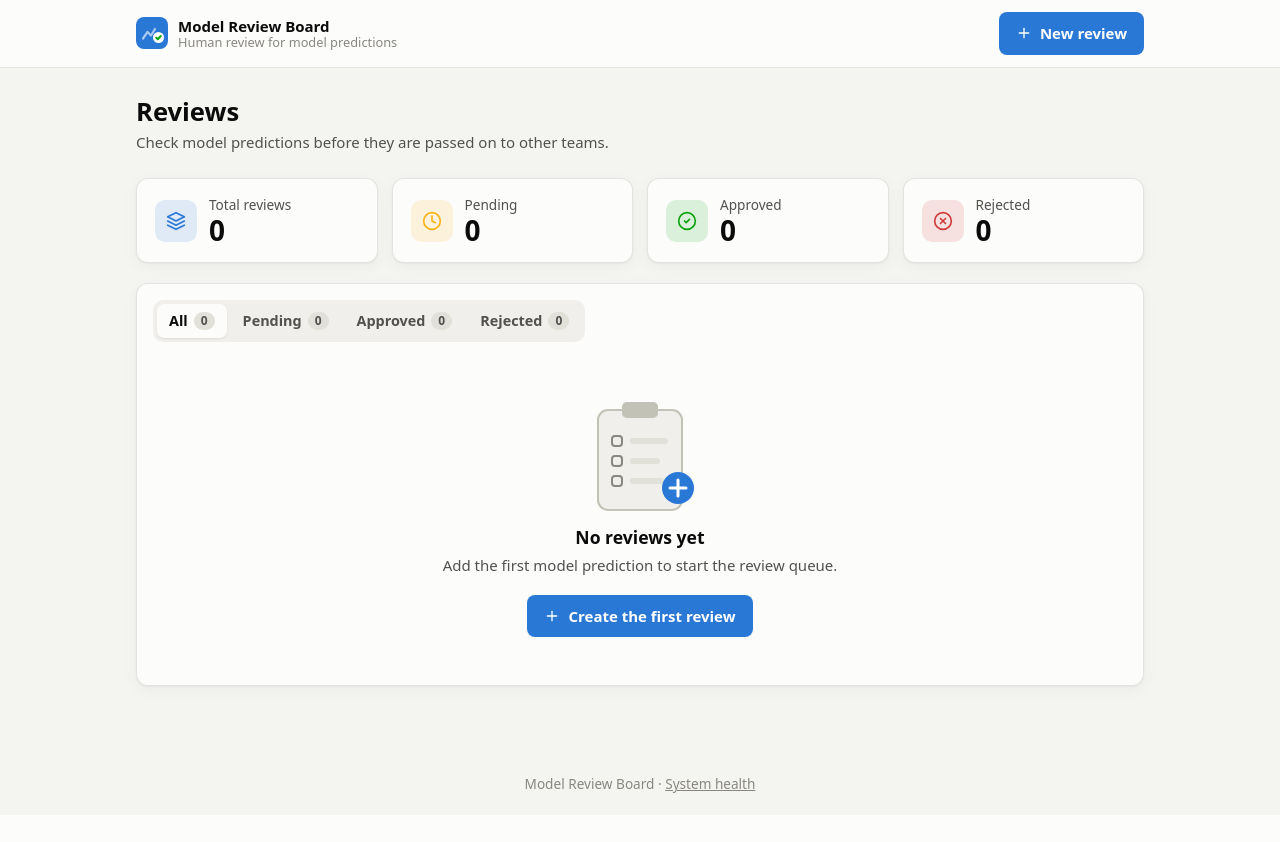
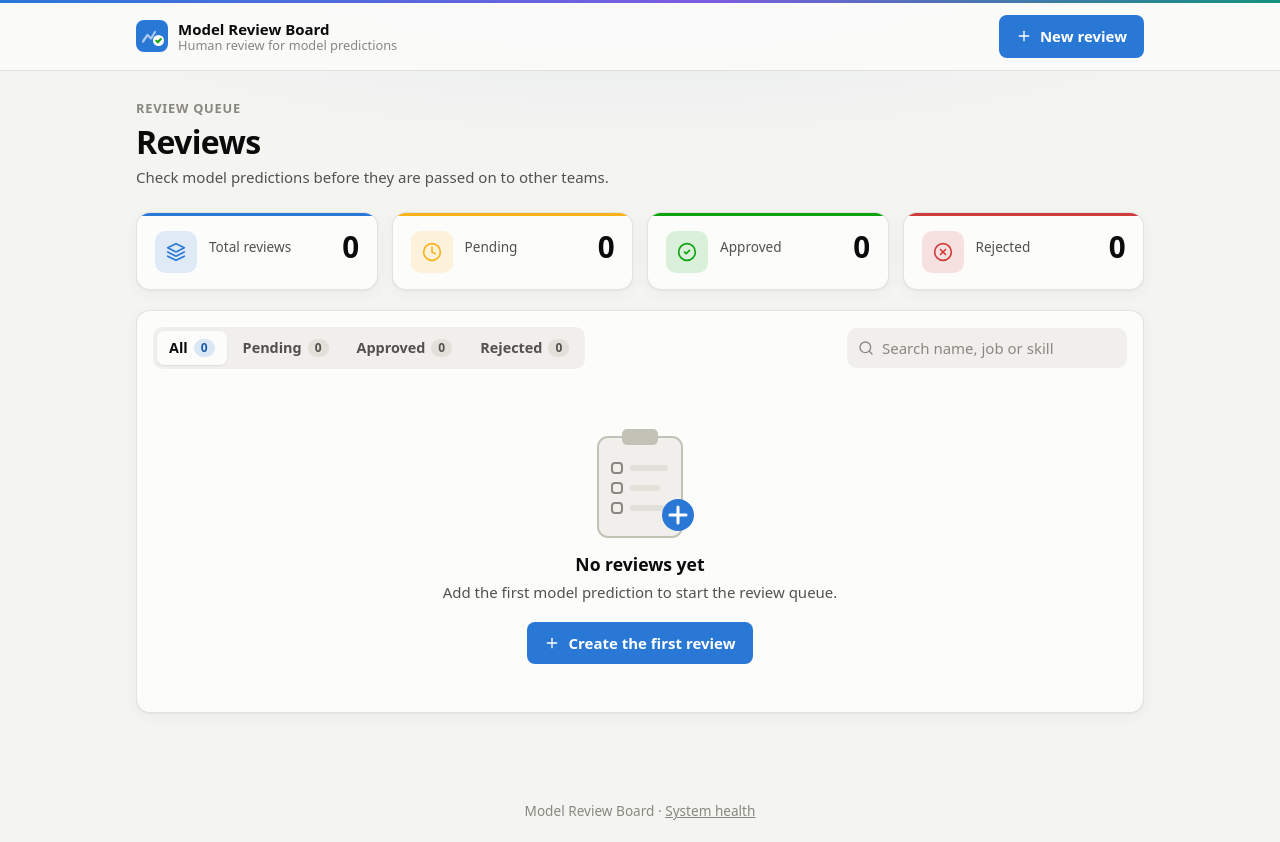
Before and after one commit to jeevan516/model-review-board, a Flask app: page / in a window 1280 px wide. Before the commit the page ends 793 px from the top, so only its background shows below. Run offline with Flask 3, Linux system fonts and the light colour scheme; some libraries are stand-ins or nearby versions.

Commit message:
Add search and avatars, polish dashboard; record Render evidence

```diff
--- a/app/routes.py
+++ b/app/routes.py
@@ -1,7 +1,7 @@
 """Routes for the dashboard, review forms and health check."""
 
 from flask import Blueprint, current_app, flash, redirect, render_template, request, url_for
-from sqlalchemy import func, text
+from sqlalchemy import func, or_, text
 from sqlalchemy.exc import SQLAlchemyError
 
 from . import db
@@ -9,6 +9,21 @@ from .models import DECISIONS, Review
 from .validation import validate_review
 
 bp = Blueprint("reviews", __name__)
+
+AVATAR_TONES = 6
+
+
+@bp.app_template_filter("initials")
+def initials(name: str) -> str:
+    """Up to two initials for an avatar, e.g. 'Priya Sharma' -> 'PS'."""
+    parts = name.replace("-", " ").split()
+    return "".join(part[0] for part in parts[:2]).upper() or "?"
+
+
+@bp.app_template_filter("avatar_tone")
+def avatar_tone(name: str) -> int:
+    """Pick a stable avatar colour so the same name always looks the same."""
+    return sum(map(ord, name)) % AVATAR_TONES
 
 
 def status_totals() -> dict[str, int]:
@@ -28,13 +43,23 @@ def dashboard():
     status = request.args.get("status")
     if status not in DECISIONS:
         status = None
+    # ?q=... searches the case reference, prediction and input summary.
+    q = request.args.get("q", "").strip()
 
     query = db.select(Review).order_by(Review.created_at.desc(), Review.id.desc())
     if status:
         query = query.where(Review.decision == status)
+    if q:
+        query = query.where(
+            or_(
+                Review.case_reference.icontains(q, autoescape=True),
+                Review.prediction.icontains(q, autoescape=True),
+                Review.input_summary.icontains(q, autoescape=True),
+            )
+        )
     reviews = db.session.scalars(query).all()
     return render_template(
-        "dashboard.html", reviews=reviews, totals=status_totals(), status=status
+        "dashboard.html", reviews=reviews, totals=status_totals(), status=status, q=q
     )
 
 
--- a/app/static/style.css
+++ b/app/static/style.css
@@ -23,7 +23,19 @@
   --rejected: #d03b3b;
   --total: #2a78d6;
   --tint: 14%;
-  --radius: 12px;
+  --radius: 14px;
+  --shadow-hover: 0 2px 4px rgba(11, 11, 11, 0.05), 0 10px 28px rgba(11, 11, 11, 0.08);
+  --glow: rgba(42, 120, 214, 0.10);
+  --brand-gradient: linear-gradient(90deg, #2a78d6, #7c5ce0 55%, #14917f);
+
+  /* Avatar tones stay clear of the status colours so a person never reads as a decision. */
+  --tone-0: #5b6ee1;
+  --tone-1: #14917f;
+  --tone-2: #8b5cf6;
+  --tone-3: #0284c7;
+  --tone-4: #64748b;
+  --tone-5: #db2777;
+  --tone-ink-mix: 0%;
 }
 
 @media (prefers-color-scheme: dark) {
@@ -43,6 +55,9 @@
     --meter: #3987e5;
     --total: #3987e5;
     --tint: 20%;
+    --shadow-hover: 0 2px 6px rgba(0, 0, 0, 0.5), 0 10px 28px rgba(0, 0, 0, 0.35);
+    --glow: rgba(57, 135, 229, 0.12);
+    --tone-ink-mix: 45%;
   }
 }
 
@@ -54,7 +69,7 @@ body {
   min-height: 100vh;
   display: flex;
   flex-direction: column;
-  background: var(--page);
+  background: radial-gradient(1100px 380px at 50% -120px, var(--glow), transparent 70%) no-repeat, var(--page);
   color: var(--text);
   font: 15px/1.5 system-ui, -apple-system, "Segoe UI", sans-serif;
   -webkit-font-smoothing: antialiased;
@@ -72,12 +87,14 @@ a { color: var(--accent-ink); }
 
 /* ---------- Header & footer ---------- */
 .site-header {
-  background: var(--surface);
+  background: color-mix(in srgb, var(--surface) 85%, transparent);
+  backdrop-filter: blur(10px);
   border-bottom: 1px solid var(--border);
   position: sticky;
   top: 0;
   z-index: 10;
 }
+.site-header::before { content: ""; display: block; height: 3px; background: var(--brand-gradient); }
 .header-inner {
   max-width: 1040px;
   margin: 0 auto;
@@ -158,6 +175,8 @@ a { color: var(--accent-ink); }
   margin-bottom: 24px;
 }
 .page-head .subtle { margin-top: 4px; }
+.hero h1 { font-size: 2rem; letter-spacing: -0.02em; }
+.title-with-avatar { display: flex; align-items: center; gap: 16px; }
 .head-actions { display: flex; gap: 10px; flex-wrap: wrap; }
 .eyebrow { margin: 0 0 4px; color: var(--muted); font-size: 0.8rem; font-weight: 600; text-transform: uppercase; letter-spacing: 0.06em; }
 
@@ -217,8 +236,10 @@ h1 .badge { font-size: 0.85rem; }
   margin-bottom: 20px;
 }
 .stat {
+  position: relative;
+  overflow: hidden;
   display: grid;
-  grid-template-columns: auto 1fr;
+  grid-template-columns: auto 1fr auto;
   grid-template-rows: auto auto;
   column-gap: 12px;
   align-items: center;
@@ -226,7 +247,22 @@ h1 .badge { font-size: 0.85rem; }
   border: 1px solid var(--border);
   border-radius: var(--radius);
   box-shadow: var(--shadow);
-  padding: 16px 18px;
+  padding: 18px 18px 16px;
+  transition: transform 0.15s, box-shadow 0.15s;
+}
+.stat::before { content: ""; position: absolute; inset: 0 0 auto; height: 3px; background: var(--status); }
+.stat:hover { transform: translateY(-2px); box-shadow: var(--shadow-hover); }
+.stat-share {
+  grid-column: 3;
+  grid-row: 1 / span 2;
+  align-self: start;
+  padding: 2px 8px;
+  border-radius: 999px;
+  background: var(--surface-sunk);
+  color: var(--text-2);
+  font-size: 0.75rem;
+  font-weight: 600;
+  font-variant-numeric: tabular-nums;
 }
 .stat-icon {
   grid-row: span 2;
@@ -239,7 +275,7 @@ h1 .badge { font-size: 0.85rem; }
   color: var(--status);
 }
 .stat-label { color: var(--text-2); font-size: 0.85rem; }
-.stat-value { font-size: 1.75rem; font-weight: 700; line-height: 1.1; }
+.stat-value { font-size: 1.85rem; font-weight: 800; line-height: 1.1; letter-spacing: -0.02em; font-variant-numeric: tabular-nums; }
 
 @media (max-width: 560px) {
   .stats { grid-template-columns: 1fr 1fr; gap: 10px; }
@@ -308,6 +344,40 @@ h1 .badge { font-size: 0.85rem; }
 .tabs a:hover { color: var(--text); }
 .tabs a[aria-current="page"] { background: var(--surface); color: var(--text); box-shadow: 0 1px 2px rgba(0, 0, 0, 0.08); }
 .tab-count { font-size: 0.75rem; padding: 0 7px; border-radius: 999px; background: var(--grid); color: var(--text-2); font-variant-numeric: tabular-nums; }
+.tabs a[aria-current="page"] .tab-count { background: color-mix(in srgb, var(--accent) 16%, var(--surface)); color: var(--accent-ink); }
+
+/* ---------- Search ---------- */
+.search { position: relative; display: flex; align-items: center; flex: 0 1 280px; }
+.search-icon { position: absolute; left: 11px; color: var(--muted); pointer-events: none; }
+.search input { width: 100%; padding: 8px 34px; border-radius: 10px; background: var(--surface-sunk); border-color: transparent; }
+.search input:focus { background: var(--surface); }
+.search input::-webkit-search-cancel-button { display: none; }
+.search-clear { position: absolute; right: 6px; display: grid; place-items: center; width: 24px; height: 24px; border-radius: 6px; color: var(--muted); }
+.search-clear:hover { background: var(--grid); color: var(--text); }
+.result-count { margin: 0; padding: 0 16px 10px; color: var(--text-2); font-size: 0.9rem; }
+@media (max-width: 640px) { .search { flex-basis: 100%; } }
+
+/* ---------- Avatars ---------- */
+.avatar {
+  --tone: var(--tone-0);
+  display: inline-grid;
+  place-items: center;
+  flex-shrink: 0;
+  width: 36px;
+  height: 36px;
+  border-radius: 50%;
+  background: color-mix(in srgb, var(--tone) 16%, var(--surface));
+  color: color-mix(in srgb, var(--tone), #fff var(--tone-ink-mix));
+  font-size: 0.8rem;
+  font-weight: 700;
+  letter-spacing: 0.02em;
+}
+.avatar-lg { width: 56px; height: 56px; font-size: 1.15rem; }
+.avatar[data-tone="1"] { --tone: var(--tone-1); }
+.avatar[data-tone="2"] { --tone: var(--tone-2); }
+.avatar[data-tone="3"] { --tone: var(--tone-3); }
+.avatar[data-tone="4"] { --tone: var(--tone-4); }
+.avatar[data-tone="5"] { --tone: var(--tone-5); }
 
 /* ---------- Table ---------- */
 .list-card { padding: 16px 0 4px; }
@@ -317,8 +387,10 @@ table { width: 100%; border-collapse: collapse; }
 th, td { padding: 12px 16px; text-align: left; border-top: 1px solid var(--grid); vertical-align: middle; }
 th { font-size: 0.75rem; color: var(--muted); font-weight: 600; text-transform: uppercase; letter-spacing: 0.05em; border-top: 0; }
 tbody tr { transition: background 0.12s; }
-tbody tr:hover { background: var(--surface-sunk); }
-.case-link { font-weight: 700; text-decoration: none; display: block; }
+tbody tr:hover { background: var(--surface-sunk); box-shadow: inset 3px 0 0 var(--accent); }
+.case-cell { display: flex; align-items: center; gap: 12px; }
+.case-text { min-width: 0; }
+.case-link { font-weight: 700; text-decoration: none; display: block; color: var(--text); }
 .case-link:hover { text-decoration: underline; }
 .case-summary { display: block; color: var(--muted); font-size: 0.85rem; max-width: 280px; overflow: hidden; text-overflow: ellipsis; white-space: nowrap; }
 .row-actions { text-align: right; white-space: nowrap; }
@@ -347,7 +419,7 @@ tbody tr:hover { background: var(--surface-sunk); }
 .meter { display: inline-flex; align-items: center; gap: 10px; }
 .meter-track { width: 72px; height: 6px; border-radius: 3px; background: var(--grid); overflow: hidden; }
 .meter-wide .meter-track { width: 180px; height: 8px; border-radius: 4px; }
-.meter-fill { display: block; height: 100%; border-radius: inherit; background: var(--meter); }
+.meter-fill { display: block; height: 100%; border-radius: inherit; background: linear-gradient(90deg, color-mix(in srgb, var(--meter) 65%, var(--surface)), var(--meter)); }
 .meter-value { font-variant-numeric: tabular-nums; font-weight: 600; }
 
 /* ---------- Empty state ---------- */
--- a/app/templates/_icons.html
+++ b/app/templates/_icons.html
@@ -24,6 +24,10 @@
     <path d="M14 2H6a2 2 0 0 0-2 2v16a2 2 0 0 0 2 2h12a2 2 0 0 0 2-2V8z"/><path d="M14 2v6h6"/><path d="M16 13H8"/><path d="M16 17H8"/><path d="M10 9H8"/>
   {%- elif name == "chevron" -%}
     <path d="m9 18 6-6-6-6"/>
+  {%- elif name == "search" -%}
+    <circle cx="11" cy="11" r="8"/><path d="m21 21-4.3-4.3"/>
+  {%- elif name == "close" -%}
+    <path d="M18 6 6 18"/><path d="m6 6 12 12"/>
   {%- endif -%}
 </svg>
 {%- endmacro %}
@@ -33,6 +37,11 @@
 <span class="badge" data-status="{{ decision }}">{{ icon(decision, 14) }}{{ decision|capitalize }}</span>
 {%- endmacro %}
 
+{# Initials circle; the tone comes from the name so it stays the same on every page. #}
+{% macro avatar(name, large=false) -%}
+<span class="avatar{{ ' avatar-lg' if large }}" data-tone="{{ name|avatar_tone }}" aria-hidden="true">{{ name|initials }}</span>
+{%- endmacro %}
+
 {# Thin horizontal meter for a 0-1 confidence value. #}
 {% macro confidence_meter(value, wide=false) -%}
 <span class="meter{{ ' meter-wide' if wide }}" role="img" aria-label="Confidence {{ '%.0f'|format(value * 100) }} percent">
--- a/app/templates/dashboard.html
+++ b/app/templates/dashboard.html
@@ -1,12 +1,17 @@
 {% extends "base.html" %}
-{% from "_icons.html" import icon, status_badge, confidence_meter %}
+{% from "_icons.html" import icon, status_badge, confidence_meter, avatar %}
 
 {% block content %}
-<div class="page-head">
+<div class="page-head hero">
   <div>
+    <p class="eyebrow">Review queue</p>
     <h1>Reviews</h1>
     <p class="subtle">Check model predictions before they are passed on to other teams.</p>
   </div>
+  {% if totals.pending %}
+  <a class="button ghost" href="{{ url_for('reviews.dashboard', status='pending') }}">
+    {{ icon("pending", 16) }}{{ totals.pending }} waiting for a decision</a>
+  {% endif %}
 </div>
 
 <section class="stats" aria-label="Status totals">
@@ -20,6 +25,9 @@
     <span class="stat-icon">{{ icon(decision, 20) }}</span>
     <span class="stat-label">{{ decision|capitalize }}</span>
     <span class="stat-value" id="total-{{ decision }}">{{ totals[decision] }}</span>
+    {% if totals.total %}
+    <span class="stat-share">{{ "%.0f"|format(totals[decision] / totals.total * 100) }}%</span>
+    {% endif %}
   </div>
   {% endfor %}
 </section>
@@ -54,14 +62,27 @@
   <div class="card-head">
     <h2 id="list-title" class="visually-hidden">Review list</h2>
     <nav class="tabs" aria-label="Filter by decision">
-      <a href="{{ url_for('reviews.dashboard') }}" {% if not status %}aria-current="page"{% endif %}>
+      <a href="{{ url_for('reviews.dashboard', q=q or none) }}" {% if not status %}aria-current="page"{% endif %}>
         All <span class="tab-count">{{ totals.total }}</span></a>
       {% for decision in ("pending", "approved", "rejected") %}
-      <a href="{{ url_for('reviews.dashboard', status=decision) }}" {% if status == decision %}aria-current="page"{% endif %}>
+      <a href="{{ url_for('reviews.dashboard', status=decision, q=q or none) }}" {% if status == decision %}aria-current="page"{% endif %}>
         {{ decision|capitalize }} <span class="tab-count">{{ totals[decision] }}</span></a>
       {% endfor %}
     </nav>
+    <form class="search" method="get" action="{{ url_for('reviews.dashboard') }}" role="search">
+      {% if status %}<input type="hidden" name="status" value="{{ status }}">{% endif %}
+      <label for="q" class="visually-hidden">Search reviews</label>
+      {{ icon("search", 16, "search-icon") }}
+      <input id="q" name="q" type="search" value="{{ q }}" placeholder="Search name, job or skill">
+      {% if q %}
+      <a class="search-clear" href="{{ url_for('reviews.dashboard', status=status) }}" title="Clear search">
+        {{ icon("close", 14) }}<span class="visually-hidden">Clear search</span></a>
+      {% endif %}
+    </form>
   </div>
+  {% if q %}
+  <p class="result-count">{{ reviews|length }} result{{ "s" if reviews|length != 1 }} for <strong>“{{ q }}”</strong></p>
+  {% endif %}
 
   {% if reviews %}
   <div class="table-wrap">
@@ -80,8 +101,13 @@
         {% for review in reviews %}
         <tr>
           <td>
-            <a class="case-link" href="{{ url_for('reviews.review_detail', review_id=review.id) }}">{{ review.case_reference }}</a>
-            <span class="case-summary">{{ review.input_summary|truncate(60) }}</span>
+            <div class="case-cell">
+              {{ avatar(review.case_reference) }}
+              <div class="case-text">
+                <a class="case-link" href="{{ url_for('reviews.review_detail', review_id=review.id) }}">{{ review.case_reference }}</a>
+                <span class="case-summary">{{ review.input_summary|truncate(60) }}</span>
+              </div>
+            </div>
           </td>
           <td>{{ review.prediction }}</td>
           <td>{{ confidence_meter(review.confidence) }}</td>
@@ -97,6 +123,12 @@
         {% endfor %}
       </tbody>
     </table>
+  </div>
+  {% elif q %}
+  <div class="empty">
+    <p class="empty-title">No reviews match “{{ q }}”</p>
+    <p class="subtle">Try a different name, job or skill.</p>
+    <a href="{{ url_for('reviews.dashboard', status=status) }}">Clear search</a>
   </div>
   {% elif status %}
   <div class="empty">
```
Also changed, not shown: app/templates/detail.html (+7 -4 lines), reports/deployment-notes.md (+7 -9 lines), tests/test_reviews.py (+34 -0 lines).
